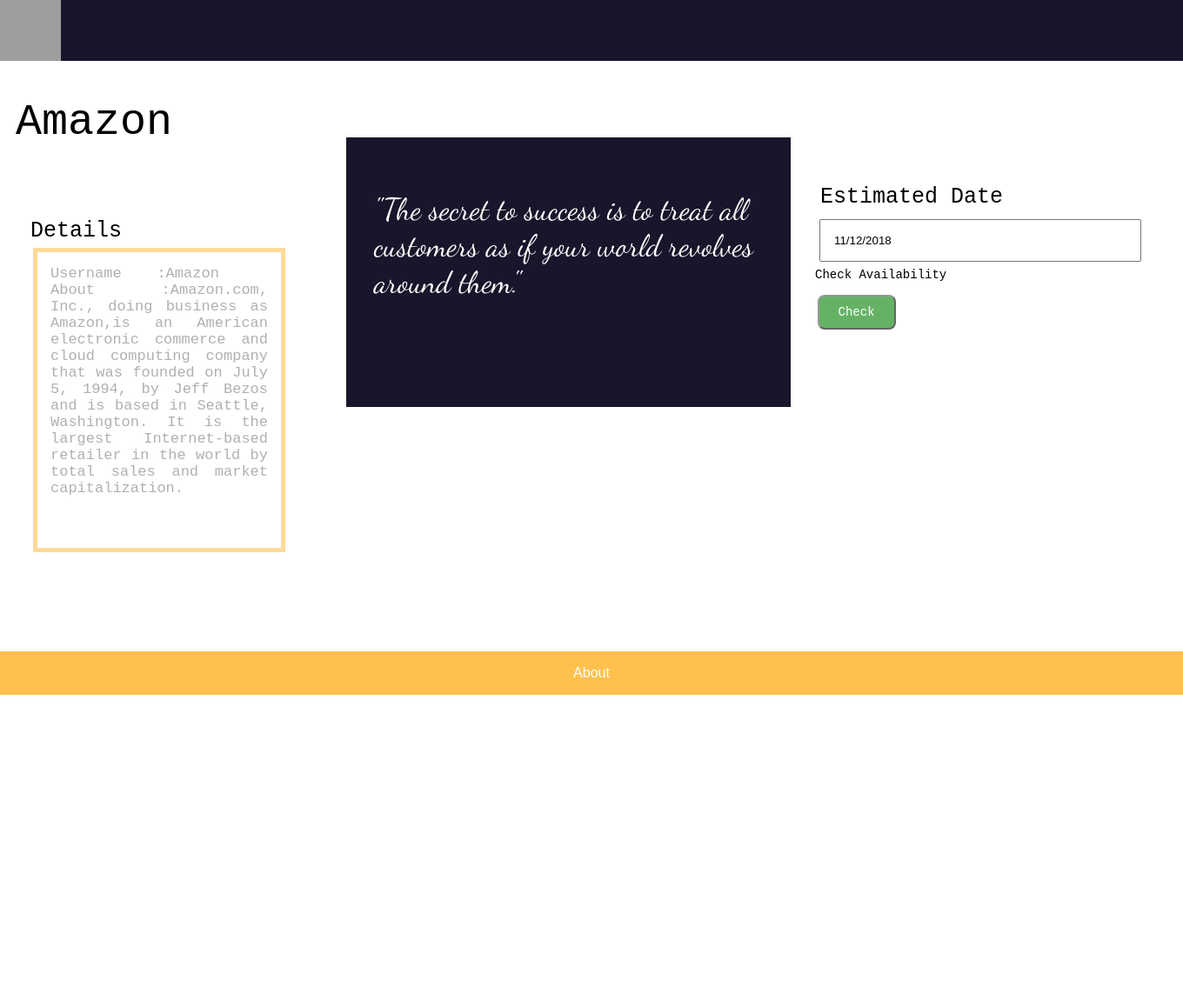
After one commit to simar-saini/DeCut-project, a Django app: template djdecut/decut/templates/decut/profileamazon.html in a window 1360 px wide. The commit adds this page. Shown: the top 1158 px of the page at 87% size. Run offline with Django 3.2, Linux system fonts and the light colour scheme; the template is opened without the code that fills it, so the values that code supplies are empty; some libraries are stand-ins or nearby versions; grey boxes are pictures that could not be loaded.

Commit message:
profile page added

```diff
--- /dev/null
+++ b/djdecut/decut/static/profileamazon.css
@@ -0,0 +1,261 @@
+body{overflow-y:hidden;
+     overflow-x:hidden;
+	 }
+body{
+
+	 background-repeat:no-repeat;
+
+
+	 font-family: Arial, Helvetica, sans-serif;
+	}
+.topnav{
+    overflow: hidden;
+	background-color: rgb(23, 22, 43); /* Fallback color */
+	background-color: #FFA500 /* Black w/ opacity */
+	opacity: 0.6;
+	height:70px;
+    width:auto;
+	text-decoration: none;
+	margin: -8px -8px -8px -8px;
+
+    }
+img{
+	width:70px;
+	height:70px;
+	}
+h2{
+	font-family:Courier New;
+	margin-left:40px;
+	}
+#a{  margin-right:30px;
+	 float:right;
+	 padding:10px;
+	 width:126px;
+	 height:126px;
+     margin-top:1.1%}
+
+hr{
+ margin-top:13px;
+ color:black;
+ width:40%;
+ margin-right:70%;
+   }
+  .amazon{
+		width:30%;
+	    margin-bottom:0px;
+	    margin-top:35px
+	    float:left;
+		margin-left:5px;
+		font-size:50px;
+		color:black;
+		font-family:Courier New;
+
+		 }
+.content{
+    font-size:17px;
+    background-color: white;
+	opacity:0.4;
+	margin-top:19px;
+	color:rgb(60, 60, 60);
+    width: 250px;
+	height: 310px;
+    border: 5px solid orange;
+    padding: 15px;
+    margin: -27px;
+    margin-left:30px;
+	font-family:Courier New;
+    text-align: justify;
+	}
+span{
+    color:rgb(60, 60, 60);
+    }
+.footer{
+    position: fixed;
+    left: 0;
+    bottom: 1px;;
+    width: 100%;
+	height: 50px;
+    background-color:orange;
+	opacity:0.7;
+    color: white;
+    text-align: center;
+}
+#mouse{
+		cursor: pointer;
+	  }
+#details{margin:5px;
+		margin-top:-33px;
+		font-size:25px;
+		font-family:Courier New;
+		margin-left:27px;
+		text-decoration:none;
+	    margin-bottom:-4px;
+	    }
+#estimate{   font-size:25px;
+			 text-align:right;
+			 font-family:Courier New;
+			 margin-right:199px;
+	      }
+#datepicker{
+
+		width:25%;
+		float:right;
+		padding:15px;
+		margin-top:-24px;
+		margin-right:40px;
+		}
+.checktext{
+        float:right;
+		padding:15px;
+		margin-top:-1px;
+	    margin-right:-12%;
+		font-family: Courier New;
+		font-size:14px;
+			}
+.checkbutton{
+        cursor: pointer;
+        float:right;
+		padding:10px;
+		margin-top:2%;
+	    margin-right:-8%;
+		font-family: Courier New;
+		font-size:14px;
+		border-radius: 8px;
+        background-color:green;
+        opacity:0.6;
+        color:white;
+		width:90px;
+			 }
+#verticalline{
+        height:50px;
+		float:right;
+		border-right: 2px solid green;
+		margin-top:2%;
+		margin-right:50%;
+		align:center;
+
+				}
+.model{
+	    font-color:white;
+	    position: relative; /* Stay in place */
+		z-index:1; /* Sit on top */
+		left: 390px;
+		top: -450px;
+		width: 38%; /* Full width */
+		height: 280px; /* Full height */
+		background-color: rgb(23, 22, 43); /* Fallback color */
+		background-color: rgb (0, 0, 4, 0.5); /* Black w/ opacity */
+		padding-top: 30px;
+		margin-bottom:40%;
+		margin-right:130px;
+
+
+	}
+.thought{
+	    color:white;
+		font-size:35px;
+		margin: 32px;
+		font-family:'Dancing Script', cursive;
+
+		}
+/*bootstrap....... */
+ @media screen and (max-width: 1300px) {
+
+	.amazon{
+		width:30%;
+
+	    margin-top:55px
+	    margin-left:2px;
+		font-size:25px;
+		color:black;
+		font-family:Courier New;
+		 margin-bottom:-30px;
+		 }
+
+	.content{
+		font-size:14px;
+		background-color: white;
+		opacity:0.4;
+		margin-top:-38px;
+		color:rgb(60, 60, 60);
+		width: 190px;
+		height: 240px;
+		border: 3px solid orange;
+		padding: 5px;
+
+		margin-left:5px;
+		font-family:Courier New;
+		text-align: justify;
+	}
+	#details{
+	 font-size:20px;
+	 font-family:Courier New;
+	 margin-left:5.6px;
+	 text-decoration:none;
+	 margin-bottom:2px;
+     margin-top:-54px;
+	}
+#estimate{   font-size:16px;
+			 text-align:right;
+			 font-family:Courier New;
+			 margin-right:6px;
+
+
+
+	      }
+#datepicker{
+
+		width:19%;
+		float:right;
+		padding:2px;
+		margin-top:-7px;
+		margin-right:43px;
+		}
+.checktext{
+        float:right;
+		padding:9px;
+		margin-top:-11px;
+	    margin-right:1.7%;
+		font-family: Courier New;
+		font-size:12px;
+			}
+.checkbutton{
+        cursor: pointer;
+        float:right;
+		padding:6.5px;
+		margin-top:0.2%;
+	    margin-right:-19.5%;
+		font-family: Courier New;
+		font-size:12px;
+		border-radius: 8px;
+        background-color:green;
+        opacity:0.6;
+        color:white;
+		width:80px;
+			 }
+.model{
+	    font-color:white;
+	    position: relative; /* Stay in place */
+		z-index:1; /* Sit on top */
+		left: 220px;
+		top: -230px;
+		width: 23%; /* Full width */
+		height: 180px; /* Full height */
+		background-color: rgb(23, 22, 43,0.7); /* Fallback color */
+		background-color: rgb (0, 0, 4, 0.5); /* Black w/ opacity */
+		padding-top: 30px;
+		margin-bottom:30%;
+		margin-right:130px;
+		font-family:'Dancing Script', cursive;
+
+
+	}
+.thought{
+	    color:white;
+		font-size:12px;
+		margin: 13px;
+		font-family:'Dancing Script', cursive;
+
+		}
+	}
+	/*bootstrap.... */
--- /dev/null
+++ b/djdecut/decut/templates/decut/profileamazon.html
@@ -0,0 +1,65 @@
+{% load static %}
+<!DOCTYPE html>
+<html lang="en">
+<html>
+<head>
+<link href="https://fonts.googleapis.com/css?family=Dancing+Script" rel="stylesheet">
+<meta name="viewport" content="width=device-width, initial-scale=1.0">
+<meta name="viewport" content="width=device-width, initial-scale=1">
+<link rel="stylesheet" type="text/css" href={% static "profileamazon.css" %}>
+
+</head>
+
+
+<header>
+<div class="topnav">
+ <img src="img/logo.png">
+</div>
+</header>
+<body>
+<div class="div1">
+
+<div>
+<div>
+<p class="amazon" ><a class="amazon" style=" text-decoration:none;" href="https://www.amazon.com/"> Amazon</a></p>
+<a style="text-decoration:none; font-family:Courier New; color:black; "></a>
+</div><br>
+
+<p id="estimate"> Estimated Date </p><br>
+
+
+<p id="details"> Details</p>
+
+<input type="text" id="datepicker" value="11/12/2018"><br><p class="checktext">Check Availability</p><br>
+<button class="checkbutton">Check</button>
+<div class="content">
+Username	&nbsp;&nbsp;	 :Amazon <br>
+About&nbsp;	:Amazon.com, Inc., doing business as Amazon,is an American electronic commerce and cloud computing company that was founded on July 5, 1994, by Jeff Bezos and is based in Seattle, Washington.
+It is the largest Internet-based retailer in the world by total sales and market capitalization.
+</div>
+</div>
+</div>
+
+
+<div class="footer">
+  <p id="mouse" style="color:white;" onclick="myFunction()">About</a></p>
+</div>
+<div class="model">
+<p class="thought">"The secret to success is to treat all customers as if your world revolves around them."</p>
+</div>
+</body>
+<script src="https://ajax.googleapis.com/ajax/libs/jquery/3.3.1/jquery.min.js"></script>
+<link href="https://ajax.googleapis.com/ajax/libs/jqueryui/1.12.1/themes/smoothness/jquery-ui.css" rel="stylesheet">
+<script src="https://ajax.googleapis.com/ajax/libs/jqueryui/1.12.1/jquery-ui.min.js"></script>
+
+  <script>
+  $(document).ready(function() {
+    $("#datepicker").datepicker();
+  });
+
+function myFunction() {
+    location.href="file:///C:/Users/simran/Desktop/delivery/delivery/decut/templates/aboutpage.html";
+
+	}
+	</script>
+</html>
```
Also changed, not shown: djdecut/decut/static/aboutpage.css (added, +96 -0 lines), djdecut/decut/templates/decut/aboutpage.html (added, +25 -0 lines), djdecut/decut/templates/decut/calender.html (added, +19 -0 lines), djdecut/decut/templates/decut/signup2.html (+2 -5 lines).
